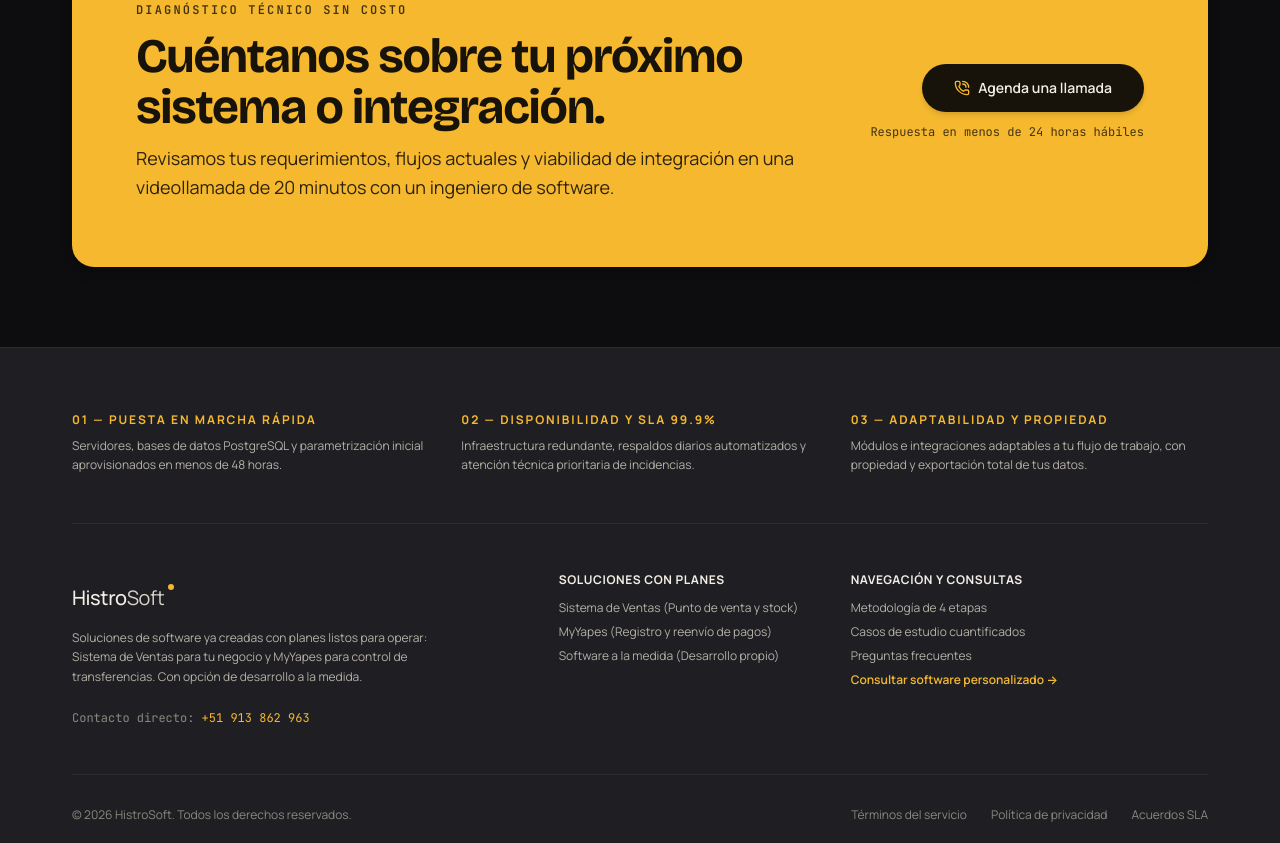
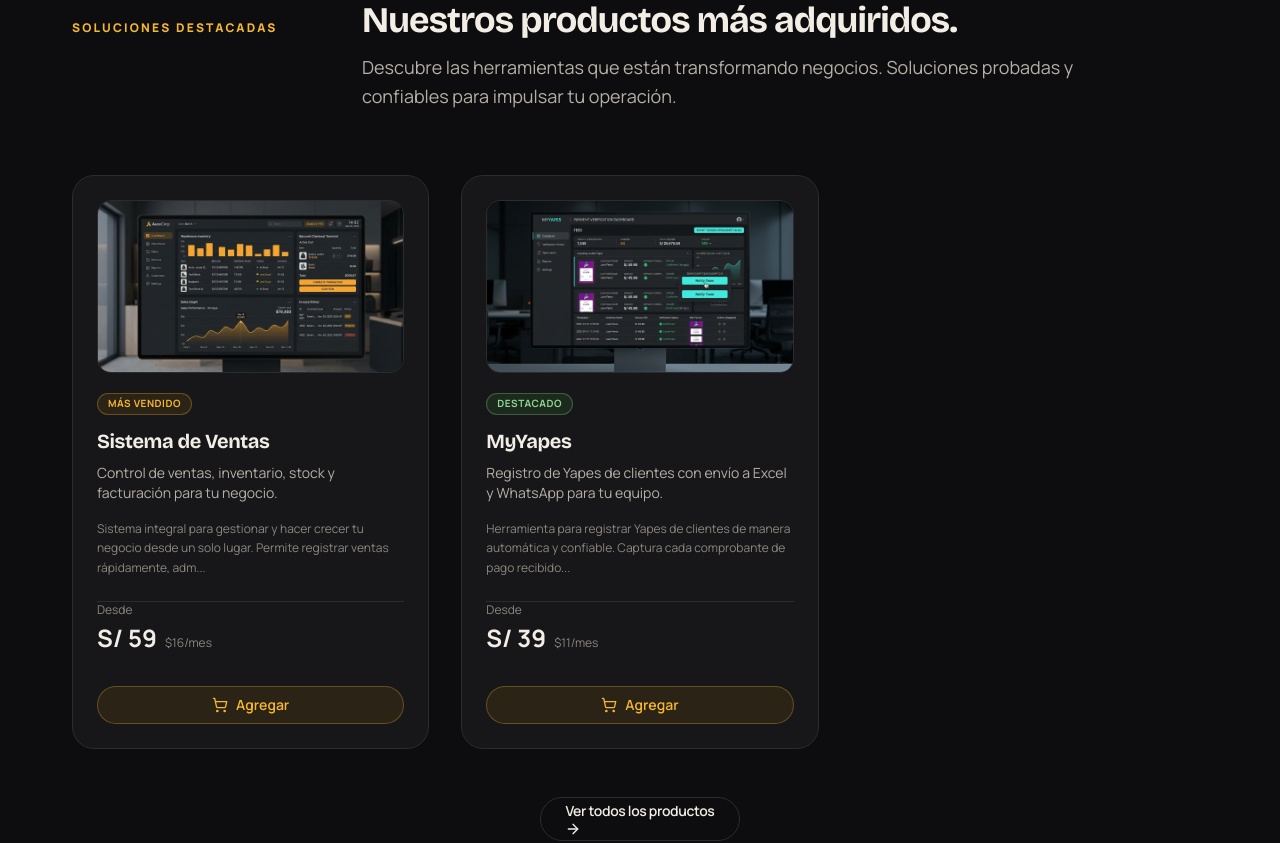
Before and after one commit to MrTzabito/HistroSoft, a React (Vite) app: page / in a window 1280 px wide. Shown: the part 797-1640 px from the top of the page. Built offline with nearby package versions, Linux system fonts and the light colour scheme.

Commit message:
Agregar sección de productos destacados en inicio y hacer logo clickeable para volver al inicio

```diff
--- a/src/components/layout/Navbar.tsx
+++ b/src/components/layout/Navbar.tsx
@@ -28,9 +28,9 @@
         <div className="h-16 md:h-20 flex items-center justify-between gap-4">
           {/* Zone 1: Brand Wordmark (Single text element) */}
           <div className="flex items-center">
-            <a href="#" className="focus-visible:outline-none focus-visible:ring-2 focus-visible:ring-[#F5B82E] rounded-md">
+            <Link to="/" className="focus-visible:outline-none focus-visible:ring-2 focus-visible:ring-[#F5B82E] rounded-md hover:opacity-80 transition-opacity">
               <Wordmark size="md" />
-            </a>
+            </Link>
           </div>
 
           {/* Zone 2: Clean text navigation links */}
--- /dev/null
+++ b/src/components/sections/FeaturedProductsSection.tsx
@@ -0,0 +1,136 @@
+import React from 'react';
+import { useNavigate } from 'react-router-dom';
+import { Container } from '../layout/Container';
+import { SectionHeader } from '../ui/SectionHeader';
+import { Button } from '../ui/Button';
+import { PRODUCTS } from '../../data/products';
+import { ArrowRight, ShoppingCart } from 'lucide-react';
+import { useCart } from '../../context/CartContext';
+
+export const FeaturedProductsSection: React.FC = () => {
+  const navigate = useNavigate();
+  const { addItem } = useCart();
+
+  // Obtener productos destacados (que tengan badge o sean populares)
+  const featuredProducts = PRODUCTS.filter(p => p.badge).slice(0, 3);
+
+  const handleViewAllProducts = () => {
+    navigate('/productos');
+  };
+
+  const handleAddToCart = (productId: string) => {
+    const product = PRODUCTS.find(p => p.id === productId);
+    if (product) {
+      addItem({
+        productId: product.id,
+        productName: product.name,
+        quantity: 1,
+        priceUSD: product.priceMonthlyUSD,
+        pricePEN: product.priceMonthlyPEN,
+      });
+    }
+  };
+
+  return (
+    <section className="py-20 md:py-28 border-b border-[#2B2B30] bg-[#0D0D0F] relative">
+      <Container>
+        <SectionHeader
+          eyebrow="Soluciones destacadas"
+          title="Nuestros productos más adquiridos."
+          description="Descubre las herramientas que están transformando negocios. Soluciones probadas y confiables para impulsar tu operación."
+        />
+
+        {/* Featured Products Grid */}
+        <div className="grid grid-cols-1 md:grid-cols-2 lg:grid-cols-3 gap-6 lg:gap-8 mb-12">
+          {featuredProducts.map((product) => (
+            <div
+              key={product.id}
+              className="flex flex-col justify-between rounded-[22px] bg-[#17171A] border border-[#2B2B30] p-6 hover:border-[#F5B82E]/40 transition-colors group"
+            >
+              <div>
+                {/* Image Preview */}
+                {product.imageUrl && (
+                  <div className="relative aspect-video w-full rounded-[14px] overflow-hidden bg-[#121214] border border-[#2B2B30] mb-4 group-hover:border-[#F5B82E]/40 transition-colors">
+                    <img
+                      src={product.imageUrl}
+                      alt={product.name}
+                      className="w-full h-full object-cover"
+                    />
+                  </div>
+                )}
+
+                {/* Badge */}
+                {product.badge && (
+                  <div className="mb-3">
+                    <span
+                      className={`text-[10px] font-sans font-bold uppercase tracking-wider px-2.5 py-0.5 rounded-full inline-block transition-transform duration-200 group-hover:scale-105 ${
+                        product.badge === 'Más vendido'
+                          ? 'bg-[#2A2316] text-[#F5B82E] border border-[#F5B82E]/30'
+                          : 'bg-[#1C2A1D] text-[#8FD694] border border-[#8FD694]/30'
+                      }`}
+                    >
+                      {product.badge}
+                    </span>
+                  </div>
+                )}
+
+                {/* Title */}
+                <h3 className="text-lg md:text-xl font-semibold text-[#F2EEE6] mb-2">
+                  {product.name}
+                </h3>
+
+                {/* Tagline */}
+                <p className="text-sm text-[#B5B0A6] mb-4">
+                  {product.tagline}
+                </p>
+
+                {/* Summary */}
+                <p className="text-xs text-[#8C877E] leading-relaxed mb-6">
+                  {product.summary.substring(0, 120)}...
+                </p>
+              </div>
+
+              {/* Price & Actions */}
+              <div>
+                <div className="mb-4 pb-4 border-t border-[#2B2B30]">
+                  <p className="text-xs text-[#8C877E] mb-1">Desde</p>
+                  <div className="flex items-baseline gap-2">
+                    <span className="text-2xl font-bold text-[#F2EEE6]">
+                      S/ {product.priceMonthlyPEN}
+                    </span>
+                    <span className="text-xs text-[#8C877E]">
+                      ${product.priceMonthlyUSD}/mes
+                    </span>
+                  </div>
+                </div>
+
+                <div className="flex gap-2">
+                  <button
+                    onClick={() => handleAddToCart(product.id)}
+                    className="flex-1 flex items-center justify-center gap-2 py-2 rounded-full bg-[#2A2316] text-[#F5B82E] border border-[#F5B82E]/30 hover:bg-[#F5B82E] hover:text-[#17130A] transition-colors text-sm font-semibold cursor-pointer"
+                  >
+                    <ShoppingCart className="w-4 h-4" />
+                    <span>Agregar</span>
+                  </button>
+                </div>
+              </div>
+            </div>
+          ))}
+        </div>
+
+        {/* CTA to view all products */}
+        <div className="flex justify-center">
+          <Button
+            variant="secondary"
+            size="md"
+            onClick={handleViewAllProducts}
+            className="gap-2 group"
+          >
+            Ver todos los productos
+            <ArrowRight className="w-4 h-4 group-hover:translate-x-1 transition-transform" />
+          </Button>
+        </div>
+      </Container>
+    </section>
+  );
+};
--- a/src/pages/HomePage.tsx
+++ b/src/pages/HomePage.tsx
@@ -1,5 +1,6 @@
 import React from 'react';
 import { HeroSection } from '../components/sections/HeroSection';
+import { FeaturedProductsSection } from '../components/sections/FeaturedProductsSection';
 import { CtaBandSection } from '../components/sections/CtaBandSection';
 import { useNavigate } from 'react-router-dom';
 import { useModal } from '../context/ModalContext';
@@ -28,6 +29,8 @@
         onExploreConsultation={handleExploreConsultation}
       />
 
+      <FeaturedProductsSection />
+
       <CtaBandSection onOpenAgenda={handleOpenGeneralAgenda} />
     </>
   );
```
